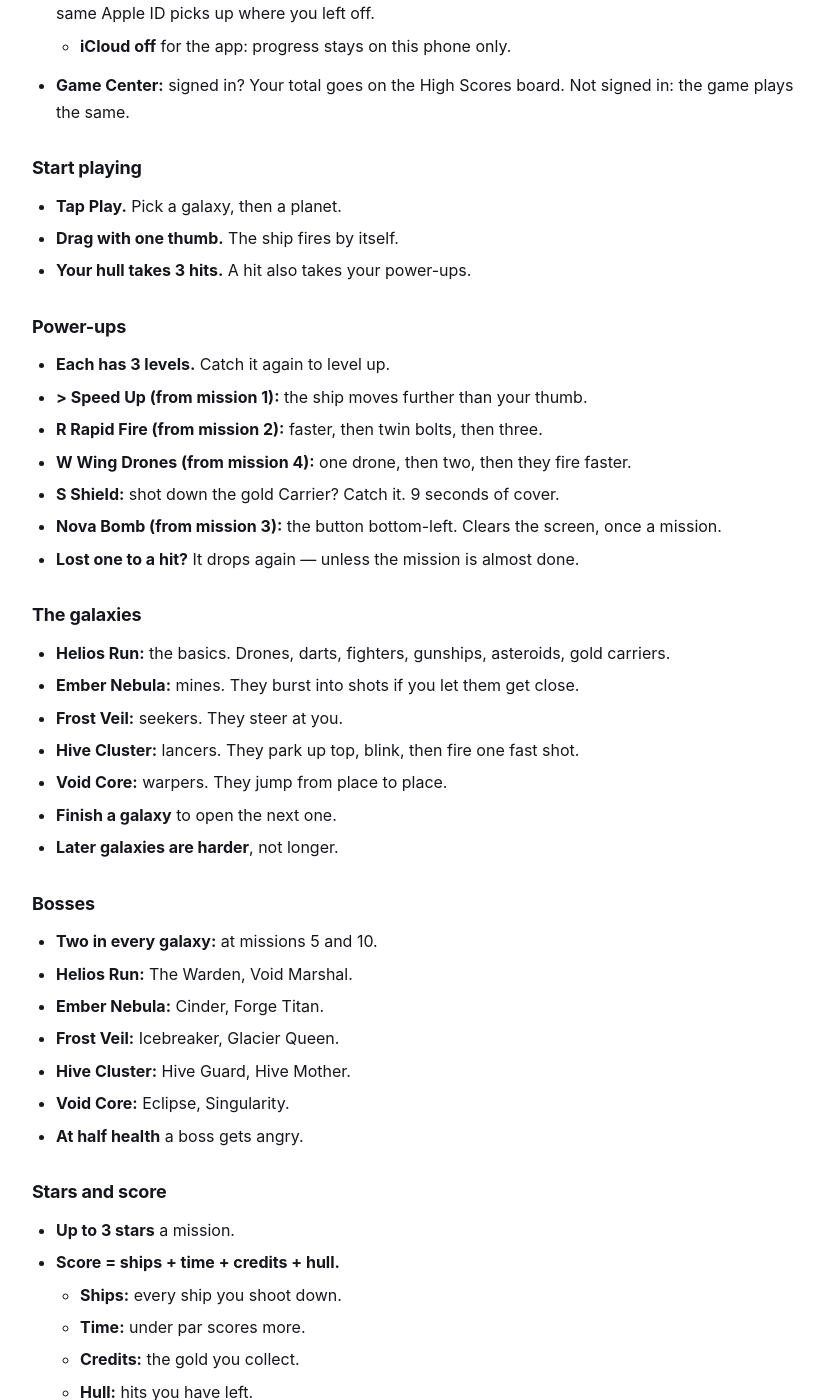
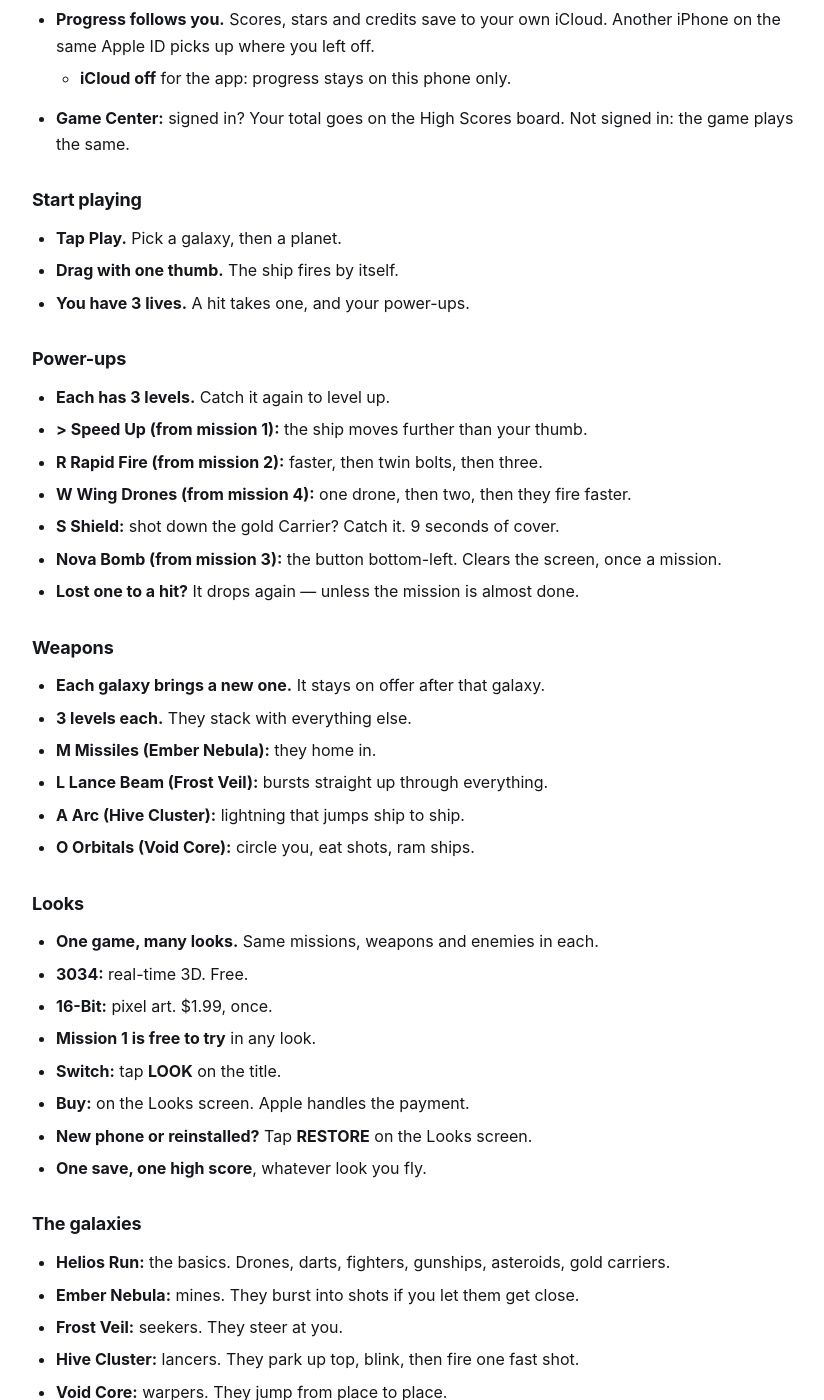
Before and after one commit to mytombrown/team-assist-help, a Jekyll site: the page built from _guides/novapatrol/getting-started.md, in a window 1280 px wide and 1400 px high, scrolled down 435 px. Shown: the whole window, without its empty margins (218-1042 px from the left). Built offline with Jekyll 4.4.1, drawn with Linux system fonts in a browser that asks for light colours; some of the changed text lies outside the part shown.

Commit message:
NP-1422: Nova Patrol help: Looks (switch, buy, restore, free try), 4 new weapons, lives
Co-Authored-By: Claude Opus 5.5 <noreply@anthropic.com>

```diff
--- a/_guides/novapatrol/getting-started.md
+++ b/_guides/novapatrol/getting-started.md
@@ -3,7 +3,7 @@ title: "How do I get started?"
 app: novapatrol
 category: getting-started
 order: 1
-tags: "start, first time, new, play, galaxy, galaxies, mission, missions, map, stars, hull, score, high score, total score, game center, leaderboard, power-up, rapid fire, wing drones, speed up, shield, nova bomb, boss, bosses, helios run, ember nebula, frost veil, hive cluster, void core, mine, seeker, lancer, warper, icloud, sync, new phone, credits"
+tags: "start, first time, new, play, look, looks, 3034, 16-bit, retro, pixel, buy, purchase, restore, 1.99, weapons, missiles, lance beam, arc, orbitals, lives, galaxy, galaxies, mission, missions, map, stars, hull, score, high score, total score, game center, leaderboard, power-up, rapid fire, wing drones, speed up, shield, nova bomb, boss, bosses, helios run, ember nebula, frost veil, hive cluster, void core, mine, seeker, lancer, warper, icloud, sync, new phone, credits"
 quick: "Tap Play, pick a galaxy, pick a planet. Drag the ship with one thumb — it fires by itself. 50 missions in 5 galaxies, a boss at missions 5 and 10 of each."
 related:
   - troubleshooting
@@ -11,8 +11,9 @@ related:
 
 ## What it is
 
-- **A 16-bit style space shooter.** On iPhone.
-- **Free. No ads. No purchases.**
+- **A 3D space shooter.** On iPhone.
+- **Free. No ads.** The whole game is free in the 3034 look.
+- **Extra looks:** $1.99 each, bought once. First one: 16-Bit.
 - **50 missions in 5 galaxies.** 10 bosses.
 - **Progress follows you.** Scores, stars and credits save to your own iCloud. Another iPhone on the same Apple ID picks up where you left off.
   - **iCloud off** for the app: progress stays on this phone only.
@@ -22,7 +23,7 @@ related:
 
 - **Tap Play.** Pick a galaxy, then a planet.
 - **Drag with one thumb.** The ship fires by itself.
-- **Your hull takes 3 hits.** A hit also takes your power-ups.
+- **You have 3 lives.** A hit takes one, and your power-ups.
 
 ## Power-ups
 
@@ -33,6 +34,26 @@ related:
 - **S Shield:** shot down the gold Carrier? Catch it. 9 seconds of cover.
 - **Nova Bomb (from mission 3):** the button bottom-left. Clears the screen, once a mission.
 - **Lost one to a hit?** It drops again — unless the mission is almost done.
+
+## Weapons
+
+- **Each galaxy brings a new one.** It stays on offer after that galaxy.
+- **3 levels each.** They stack with everything else.
+- **M Missiles (Ember Nebula):** they home in.
+- **L Lance Beam (Frost Veil):** bursts straight up through everything.
+- **A Arc (Hive Cluster):** lightning that jumps ship to ship.
+- **O Orbitals (Void Core):** circle you, eat shots, ram ships.
+
+## Looks
+
+- **One game, many looks.** Same missions, weapons and enemies in each.
+- **3034:** real-time 3D. Free.
+- **16-Bit:** pixel art. $1.99, once.
+- **Mission 1 is free to try** in any look.
+- **Switch:** tap **LOOK** on the title.
+- **Buy:** on the Looks screen. Apple handles the payment.
+- **New phone or reinstalled?** Tap **RESTORE** on the Looks screen.
+- **One save, one high score**, whatever look you fly.
 
 ## The galaxies
 
@@ -57,11 +78,11 @@ related:
 ## Stars and score
 
 - **Up to 3 stars** a mission.
-- **Score = ships + time + credits + hull.**
+- **Score = ships + time + credits + lives.**
   - **Ships:** every ship you shoot down.
   - **Time:** under par scores more.
   - **Credits:** the gold you collect.
-  - **Hull:** hits you have left.
+  - **Lives:** lives you have left.
 - **Total score** = each mission's best, added up.
 - **High Scores** on the title screen opens the Game Center board. It only shows when you are signed in.
 
```
Also changed, not shown: _guides/novapatrol/troubleshooting.md (+14 -2 lines).
